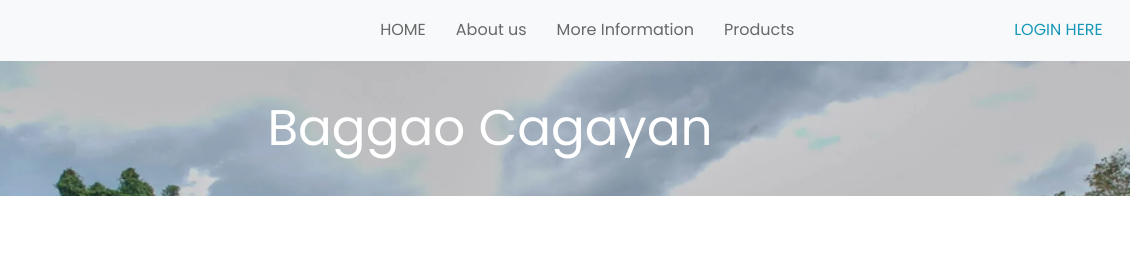
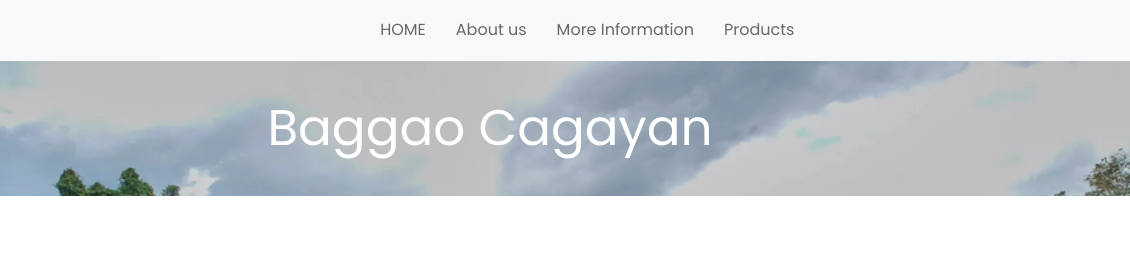
Before and after one commit to GoodMoodJace/Baggao_php, a plain HTML site: page mission.html in a window 1280 px wide. Shown: the top 280 px of the page, 150-1280 px from the left. Drawn offline with nearby package versions, Linux system fonts and the light colour scheme; a script that the page names is missing; files whose address does not match are found by name.

Commit message:
Update mission.html

```diff
--- a/mission.html
+++ b/mission.html
@@ -58,7 +58,7 @@
 
 
         </div>
-         <div class="login_text"><a href="login.php">LOGIN HERE</a></div>
+
     </nav>
 	<!-- header  section end-->
 	<!-- Recurments  section start-->
@@ -187,4 +187,5 @@ Situated on the eastern side of Cagayan, Baggao boasts scenic landscapes, divers
 
 
 </body>
+
 </html>
```
